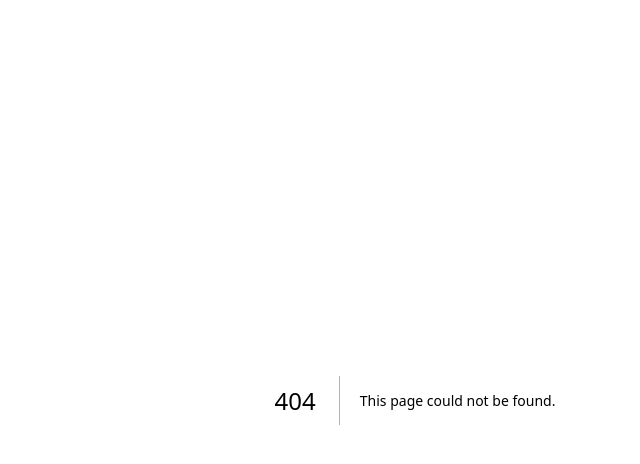
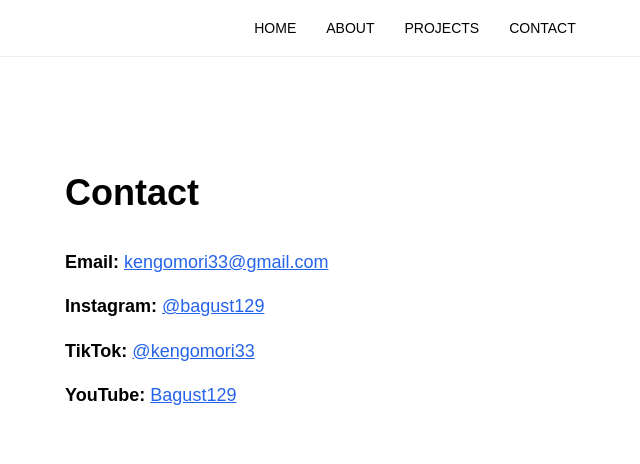
Before and after one commit to Bagust6/kengomori, a Next.js app: page /contact in a window 1280 px wide. Before the commit this address had no page. Shown: the top 464 px of the page, without its empty margins (225-865 px from the left). Built offline with nearby package versions, Linux system fonts and the light colour scheme.

Commit message:
feat: add main layout and pages for Home, About, Projects, and Contact

```diff
--- /dev/null
+++ b/app/contact/page.tsx
@@ -0,0 +1,47 @@
+export default function Contact() {
+  return (
+    <main style={{
+      maxWidth: "700px",
+      margin: "0 auto",
+      padding: "80px 20px",
+      fontSize: "18px",
+      lineHeight: "1.8"
+    }}>
+      <h1 style={{ fontSize: "36px", marginBottom: "20px" }}>
+        Contact
+      </h1>
+
+      <div style={{ display: "flex", flexDirection: "column", gap: "12px" }}>
+
+        <div>
+          <span style={{ fontWeight: 600 }}>Email:</span>{" "}
+          <a href="mailto:kengomori33@gmail.com" style={{ color: "#2563eb" }}>
+            kengomori33@gmail.com
+          </a>
+        </div>
+
+        <div>
+          <span style={{ fontWeight: 600 }}>Instagram:</span>{" "}
+          <a href="https://www.instagram.com/bagust129" style={{ color: "#2563eb" }}>
+            @bagust129
+          </a>
+        </div>
+
+        <div>
+          <span style={{ fontWeight: 600 }}>TikTok:</span>{" "}
+          <a href="https://www.tiktok.com/@kengomori33" style={{ color: "#2563eb" }}>
+            @kengomori33
+          </a>
+        </div>
+
+        <div>
+          <span style={{ fontWeight: 600 }}>YouTube:</span>{" "}
+          <a href="https://www.youtube.com/@bagust129" style={{ color: "#2563eb" }}>
+            Bagust129
+          </a>
+        </div>
+
+      </div>
+    </main>
+  );
+}
--- a/app/layout.tsx
+++ b/app/layout.tsx
@@ -1,33 +1,36 @@
-import type { Metadata } from "next";
-import { Geist, Geist_Mono } from "next/font/google";
-import "./globals.css";
-
-const geistSans = Geist({
-  variable: "--font-geist-sans",
-  subsets: ["latin"],
-});
-
-const geistMono = Geist_Mono({
-  variable: "--font-geist-mono",
-  subsets: ["latin"],
-});
-
-export const metadata: Metadata = {
-  title: "Create Next App",
-  description: "Generated by create next app",
-};
+import Link from "next/link";
 
 export default function RootLayout({
   children,
-}: Readonly<{
+}: {
   children: React.ReactNode;
-}>) {
+}) {
   return (
-    <html
-      lang="en"
-      className={`${geistSans.variable} ${geistMono.variable} h-full antialiased`}
-    >
-      <body className="min-h-full flex flex-col">{children}</body>
+    <html lang="en">
+      <body style={{ margin: 0, fontFamily: "sans-serif" }}>
+
+        {/* Header */}
+        <header style={{
+          display: "flex",
+          justifyContent: "center",
+          gap: "30px",
+          padding: "20px",
+          borderBottom: "1px solid #eee",
+          fontSize: "14px",
+          fontWeight: 500
+        }}>
+          <Link href="/" style={{ textDecoration: "none", color: "black" }}>HOME</Link>
+          <Link href="/about" style={{ textDecoration: "none", color: "black" }}>ABOUT</Link>
+          <Link href="/projects" style={{ textDecoration: "none", color: "black" }}>PROJECTS</Link>
+          <Link href="/contact" style={{ textDecoration: "none", color: "black" }}>CONTACT</Link>
+        </header>
+
+        {/* Page content */}
+        <main>
+          {children}
+        </main>
+
+      </body>
     </html>
   );
 }
--- a/app/page.tsx
+++ b/app/page.tsx
@@ -2,13 +2,16 @@
   return (
     <main style={{
       display: "flex",
-      height: "100vh",
+      height: "80vh",
       alignItems: "center",
       justifyContent: "center",
       fontSize: "48px",
-      fontWeight: "bold"
+      fontWeight: "bold",
+      flexDirection: "column",
+      textAlign: "center"
     }}>
-      HELLO WORLD
+      Welcome to Kengo Mori page<br />
+      杜健豪
     </main>
   );
 }
```
Also changed, not shown: app/about/page.tsx (added, +74 -0 lines), app/projects/page.tsx (added, +20 -0 lines), 1 other file (tests, documents, lock files or other folders).
